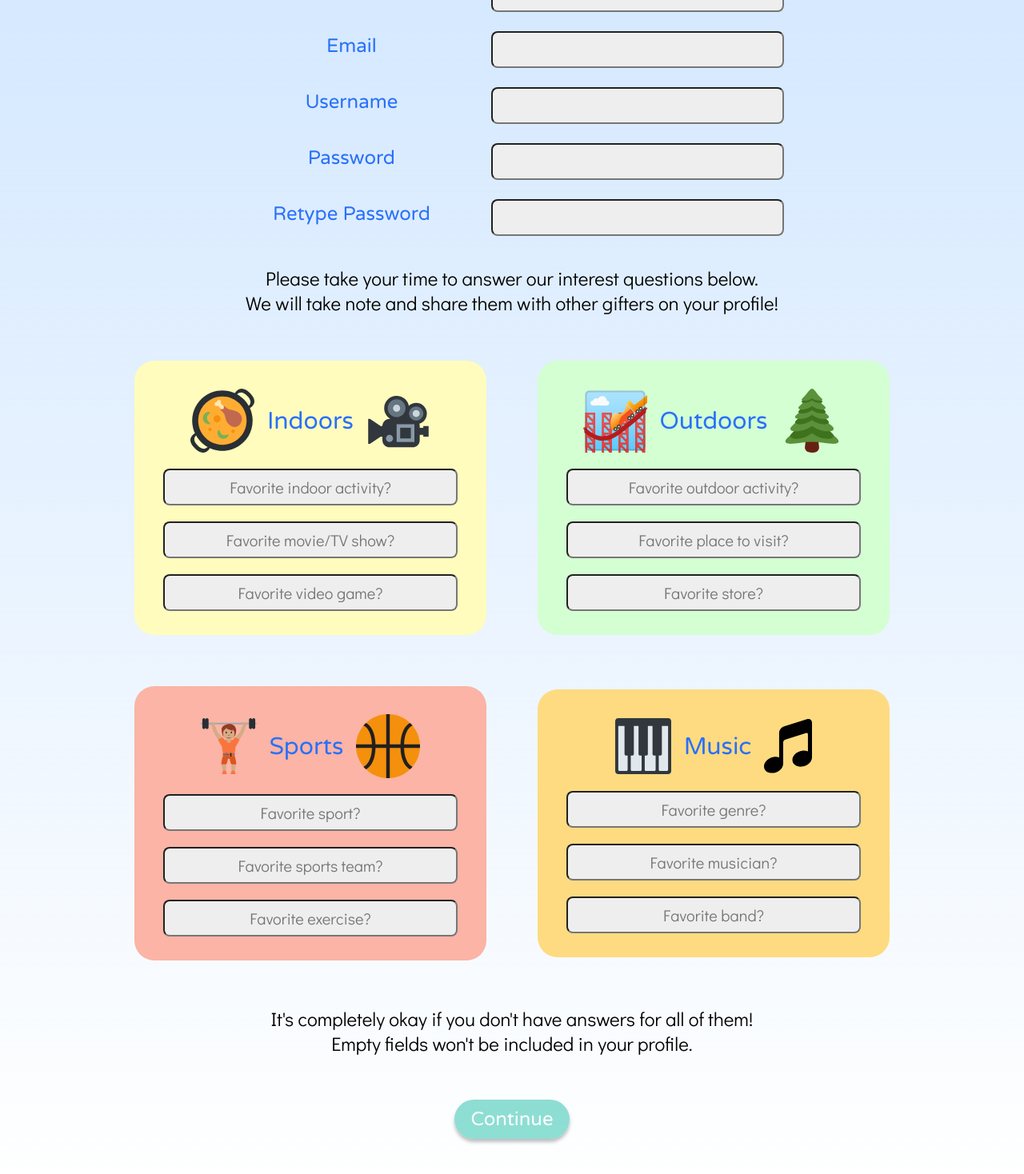
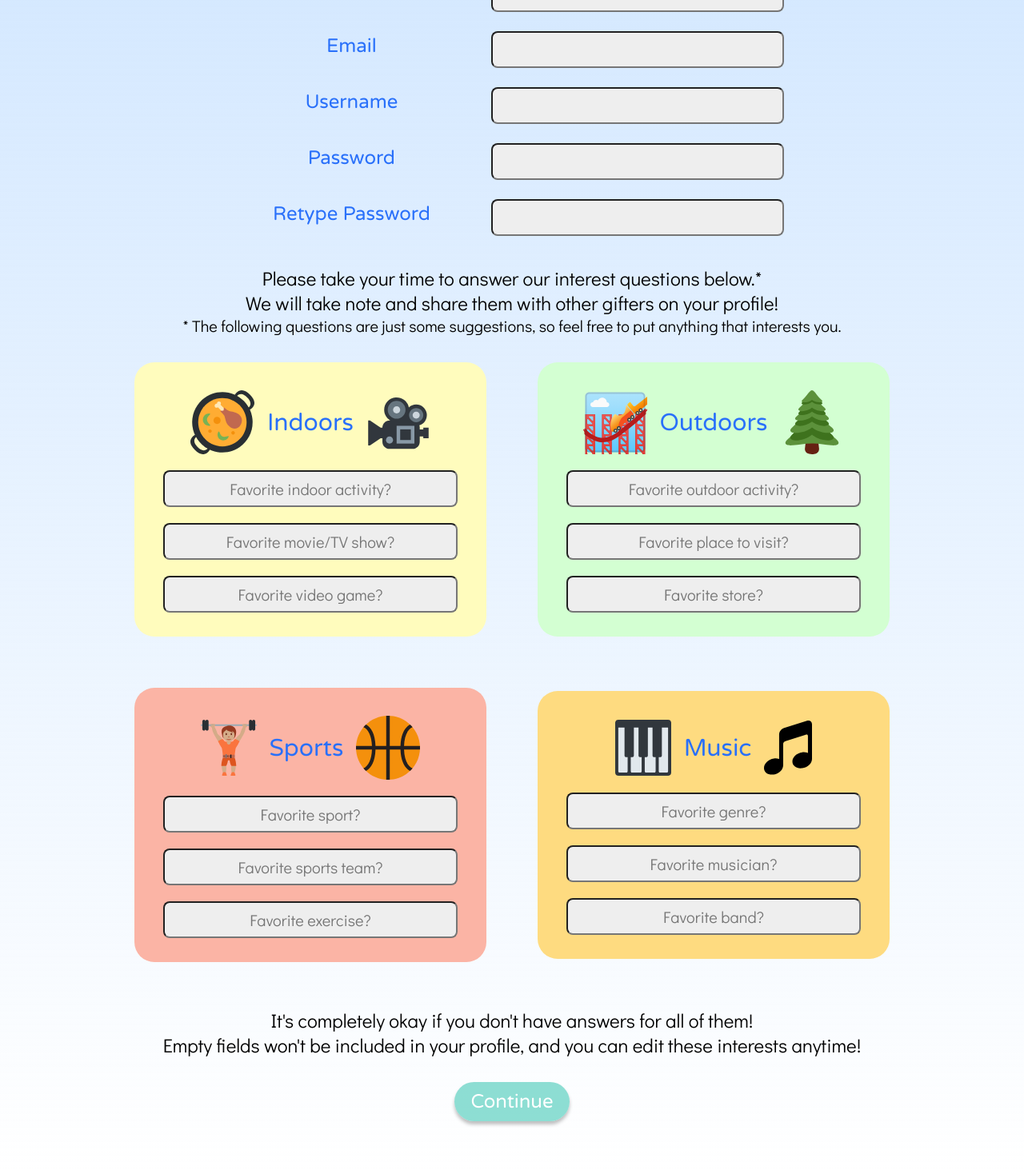
Before and after one commit to venuswku/perfect-gift, a React (Create React App) app: page /create_account in a window 1280 px wide. Shown: the part 713-2181 px from the top of the page at 80% size. Built offline with nearby package versions, Linux system fonts and the light colour scheme.

Commit message:
remind user that questionnaire questions are just suggestions (they could put whatever interests they want)

```diff
--- a/src/pages/Create_Account/Create_Account.css
+++ b/src/pages/Create_Account/Create_Account.css
@@ -60,6 +60,13 @@
 .createAccountInstructions {
   font-size: 24px;
   font-family: 'Didact Gothic';
+  margin-bottom: 0;
+}
+
+.sideNote {
+  font-size: 20px;
+  font-family: 'Didact Gothic';
+  margin: 0;
 }
 
 .questionnaire {
--- a/src/pages/Create_Account/Create_Account.js
+++ b/src/pages/Create_Account/Create_Account.js
@@ -143,7 +143,8 @@ class Create_Account extends Component {
                                 </tr>
                             </tbody>
                         </table>
-                        <p className="createAccountInstructions">Please take your time to answer our interest questions below. <br /> We will take note and share them with other gifters on your profile!</p>
+                        <p className="createAccountInstructions">Please take your time to answer our interest questions below.* <br /> We will take note and share them with other gifters on your profile!</p>
+                        <p className="sideNote">* The following questions are just some suggestions, so feel free to put anything that interests you.</p>
                         <table className="questionnaire">
                             <tbody>
                                 <tr>
@@ -280,7 +281,7 @@ class Create_Account extends Component {
                                 </tr>
                             </tbody>
                         </table>
-                        <p className="createAccountInstructions">It's completely okay if you don't have answers for all of them! <br /> Empty fields won't be included in your profile.</p><br />
+                        <p className="createAccountInstructions">It's completely okay if you don't have answers for all of them! <br /> Empty fields won't be included in your profile, and you can edit these interests anytime!</p><br />
                         <input type='submit' value='Continue' className='createAccountSubmit' ></input>
                     </form>
                 </div>
--- a/src/pages/Home/Home.js
+++ b/src/pages/Home/Home.js
@@ -216,7 +216,8 @@ class Home extends React.Component {
         console.log(res)
       })
 
-    // displayInterest(this.showWishlistInterest(this.state.wishlist[searchTopic][3]));
+    // Get most watched items (automatically displays before user searches for anything).
+    // http://svcs.ebay.com/MerchandisingService?OPERATION-NAME=getMostWatchedItems&SERVICE-NAME=MerchandisingService&SERVICE-VERSION=1.1.0&CONSUMER-ID=VenusKu-PerfectG-PRD-7b1a5ba56-51f91256&RESPONSE-DATA-FORMAT=JSON&REST-PAYLOAD&maxResults=5
   }
 
   // Function to show interest based on wishlist item
--- a/src/pages/Profile/EditInterestsPopup.js
+++ b/src/pages/Profile/EditInterestsPopup.js
@@ -52,6 +52,7 @@ class EditQuestionnaireResponsesPopup extends Component {
                     <span className="close" onClick={this.props.toggle}>&times;</span>
                     <div className="updateInterestsTitle">Edit your Interests</div>
                     <p className="updateInterestsInstructions">Make sure to save your changes at the bottom of this popup!</p>
+                    <p className="sideNote">* The following questions are just some suggestions, so feel free to put anything that interests you.</p>
                     <table className="questionnaire">
                         <tbody>
                             <tr>
```
